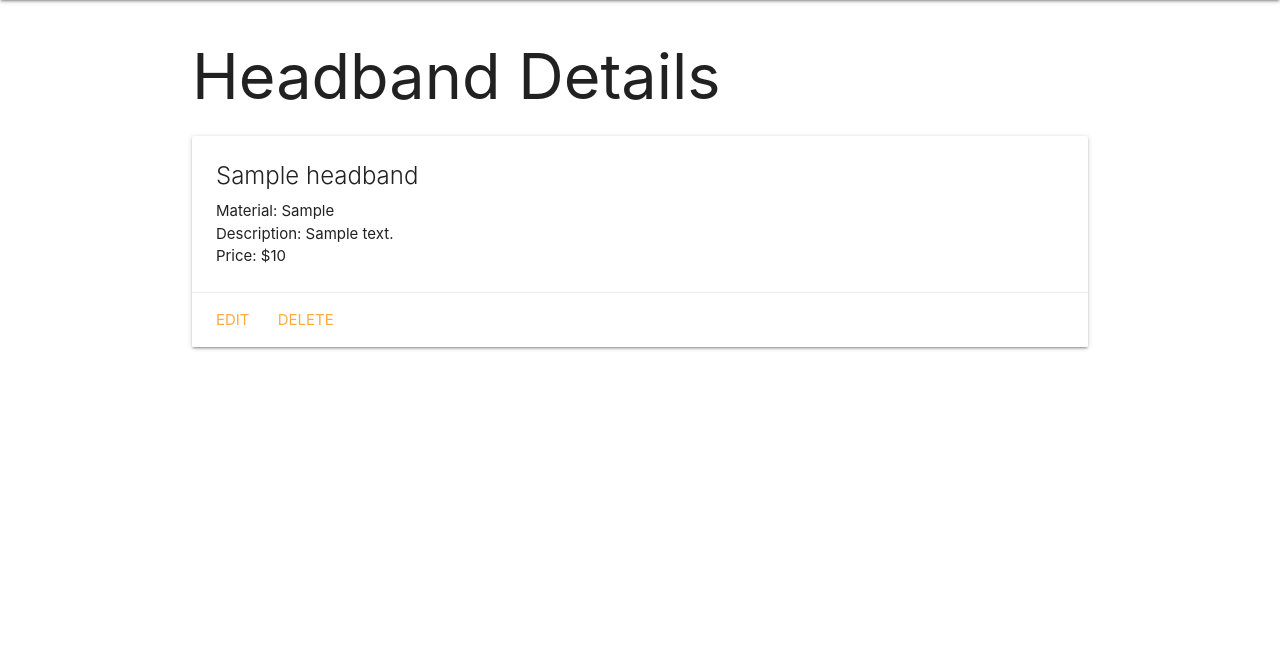
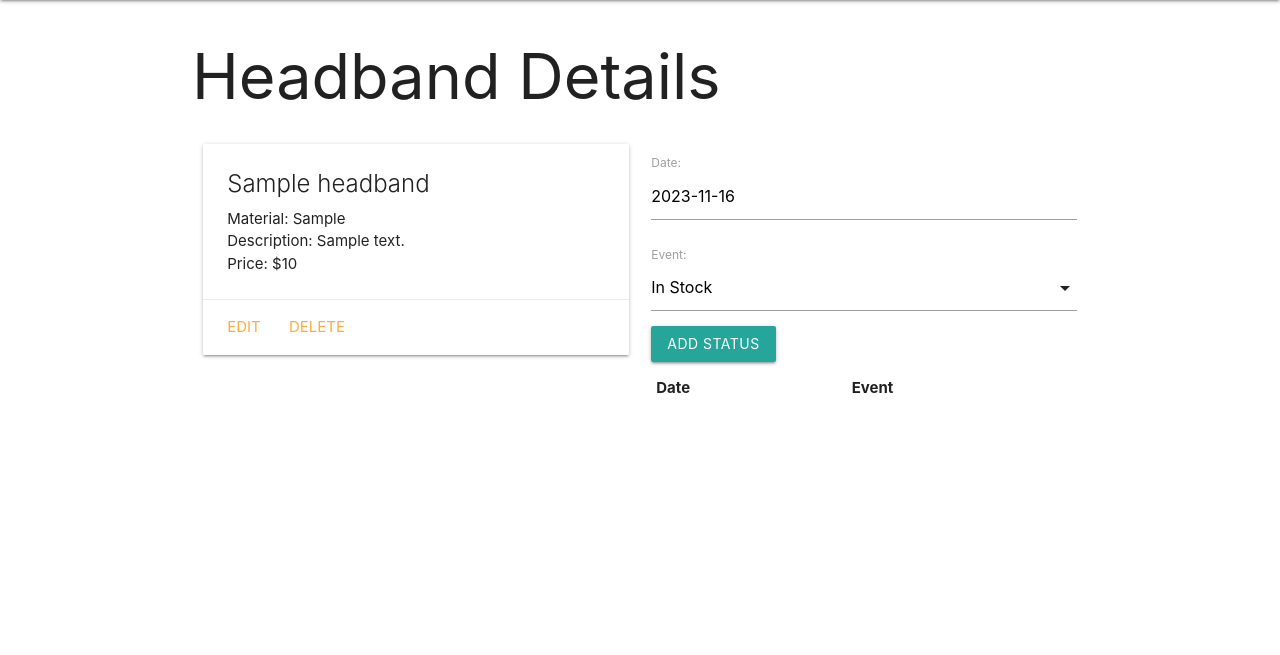
Before and after one commit to AlyssaAlonso/headbandcollector, a Django app: page /headbands/1/ in a window 1280 px wide. Shown: the part 64-719 px from the top of the page. Run offline with Django 4.2, Linux system fonts and the light colour scheme; tables that the repository leaves empty hold one stand-in row (values such as "Sample post"); lists and menus that the app fills with data are empty.

Commit message:
Lab part 4 commit

```diff
--- a/main_app/admin.py
+++ b/main_app/admin.py
@@ -1,6 +1,7 @@
 from django.contrib import admin
 # import your models here
-from .models import Headband
+from .models import Headband, Status
 
 # Register your models here
 admin.site.register(Headband)
+admin.site.register(Status)
--- /dev/null
+++ b/main_app/forms.py
@@ -0,0 +1,9 @@
+# forms.py
+
+from django.forms import ModelForm
+from .models import Status
+
+class StatusForm(ModelForm):
+  class Meta:
+    model = Status
+    fields = ['date', 'event']
--- a/main_app/models.py
+++ b/main_app/models.py
@@ -1,5 +1,11 @@
 from django.db import models
 from django.urls import reverse
+
+EVENTS = (
+    ('R', 'Released'),
+    ('I', 'In Stock'),
+    ('O', 'Out of Stock')
+)
 
 # Create your models here.
 class Headband(models.Model):
@@ -13,3 +19,18 @@
 
     def get_absolute_url(self):
         return reverse('detail', kwargs={'headband_id': self.id})
+
+class Status(models.Model):
+  date = models.DateField()
+  event = models.CharField(
+    max_length=1,
+    choices=EVENTS,
+    default=EVENTS[1][0]
+  )
+
+  headband = models.ForeignKey(Headband, on_delete=models.CASCADE)
+  def __str__(self):
+    return f"{self.get_event_display()} on {self.date}"
+
+  class Meta:
+    ordering = ['-date']
--- a/main_app/templates/base.html
+++ b/main_app/templates/base.html
@@ -16,6 +16,7 @@
       type="text/css"
       href="{% static 'css/style.css' %}"
     />
+    <script src="https://cdnjs.cloudflare.com/ajax/libs/materialize/1.0.0/js/materialize.min.js"></script>
   </head>
   <body>
     <header class="navbar-fixed">
--- a/main_app/templates/headbands/detail.html
+++ b/main_app/templates/headbands/detail.html
@@ -2,6 +2,8 @@
 
 <h1>Headband Details</h1>
 
+<div class="row">
+  <div class="col s6">
     <div class="card">
       <div class="card-content">
         <span class="card-title">{{ headband.name }}</span>
@@ -14,5 +16,41 @@
         <a href="{% url 'headbands_delete' headband.id %}">Delete</a>
       </div>
     </div>
+  </div>
 
+  <div class="col s6">
+    <form action="{% url 'add_status' headband.id %}" method="POST">
+      {% csrf_token %} {{ status_form.as_p }}
+      <input type="submit" class="btn" value="Add Status" />
+    </form>
+    <table class="striped">
+      <thead>
+        <tr>
+          <th>Date</th>
+          <th>Event</th>
+        </tr>
+      </thead>
+      <tbody>
+        {% for status in headband.status_set.all %}
+        <tr>
+          <td>{{status.date}}</td>
+          <td>{{status.get_event_display}}</td>
+        </tr>
+        {% endfor %}
+      </tbody>
+    </table>
+  </div>
+</div>
+<script>
+  const dateEl = document.getElementById("id_date");
+  M.Datepicker.init(dateEl, {
+    format: "yyyy-mm-dd",
+    defaultDate: new Date(),
+    setDefaultDate: true,
+    autoClose: true,
+  });
+
+  const selectEl = document.getElementById("id_event");
+  M.FormSelect.init(selectEl);
+</script>
 {% endblock %}
--- a/main_app/urls.py
+++ b/main_app/urls.py
@@ -9,4 +9,5 @@
   path('headbands/create/', views.HeadbandCreate.as_view(), name='headbands_create'),
   path('headbands/<int:pk>/update/', views.HeadbandUpdate.as_view(), name='headbands_update'),
   path('headbands/<int:pk>/delete/', views.HeadbandDelete.as_view(), name='headbands_delete'),
+  path('headbands/<int:headband_id>/add_status/', views.add_status, name='add_status'),
 ]
--- a/main_app/views.py
+++ b/main_app/views.py
@@ -1,6 +1,7 @@
-from django.shortcuts import render
+from django.shortcuts import render, redirect
 from django.views.generic.edit import CreateView, UpdateView, DeleteView
 from .models import Headband
+from .forms import StatusForm
 
 def home(request):
   return render(request, 'home.html')
@@ -16,7 +17,23 @@
 
 def headbands_detail(request, headband_id):
   headband = Headband.objects.get(id=headband_id)
-  return render(request, 'headbands/detail.html', { 'headband': headband })
+  status_form = StatusForm()
+
+  return render(request, 'headbands/detail.html', {
+    'headband': headband, 'status_form': status_form
+  })
+
+def add_status(request, headband_id):
+  # create a ModelForm instance using the data in request.POST
+  form = StatusForm(request.POST)
+  # validate the form
+  if form.is_valid():
+    # don't save the form to the db until it
+    # has the headband_id assigned
+    new_status = form.save(commit=False)
+    new_status.headband_id = headband_id
+    new_status.save()
+  return redirect('detail', headband_id=headband_id)
 
 class HeadbandCreate(CreateView):
   model = Headband
```
Also changed, not shown: main_app/migrations/0002_status.py (added). Lines whose indentation alone changed are shown as unchanged.
